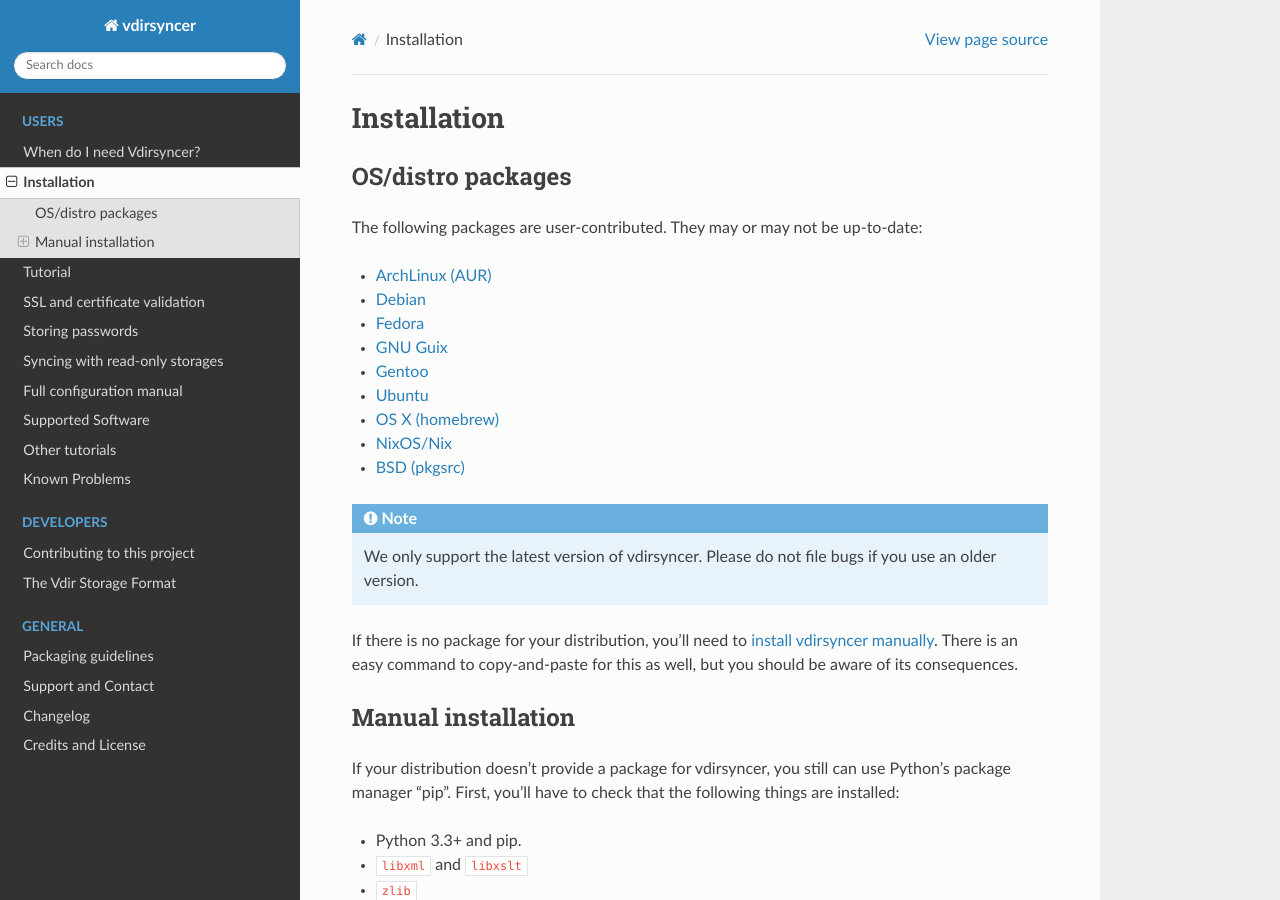
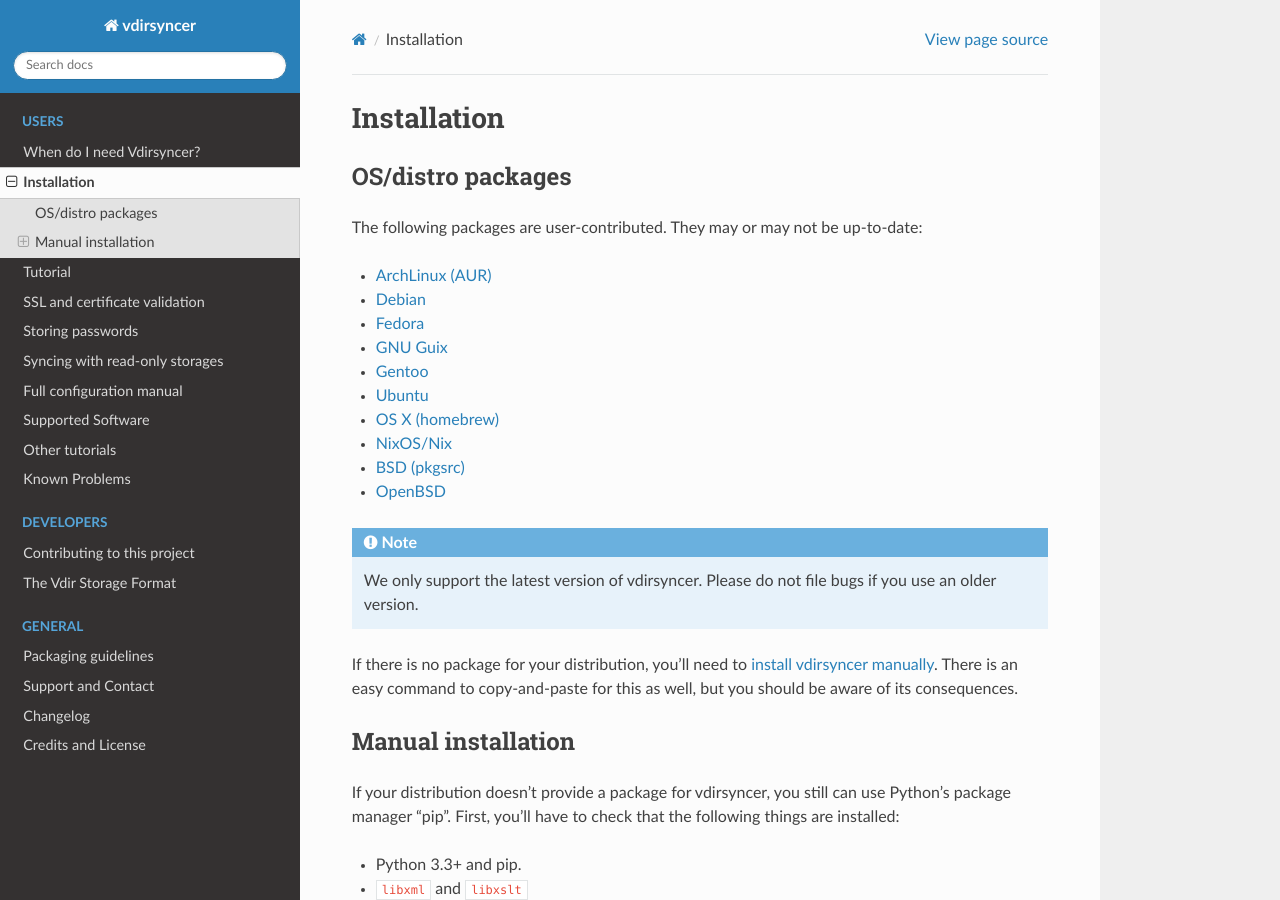
Before and after one commit to pimutils/vdirsyncer, a Sphinx documentation site: the page built from docs/installation.rst, in a window 1280 px wide and 900 px high. Built offline with Sphinx 7.4.7 and the Read the Docs theme 2.0.0, drawn with Linux system fonts in a browser that asks for light colours; the version number could not be read and is left out.

Commit message:
Add openbsd link, thanks @remilocherer

```diff
--- a/docs/installation.rst
+++ b/docs/installation.rst
@@ -18,6 +18,7 @@
 - `OS X (homebrew) <http://braumeister.org/formula/vdirsyncer>`_
 - `NixOS/Nix <https://github.com/NixOS/nixpkgs/tree/master/pkgs/tools/misc/vdirsyncer>`_
 - `BSD (pkgsrc) <http://pkgsrc.se/time/py-vdirsyncer>`_
+- `OpenBSD <http://ports.su/productivity/vdirsyncer>`_
 
 .. note::
 
```
